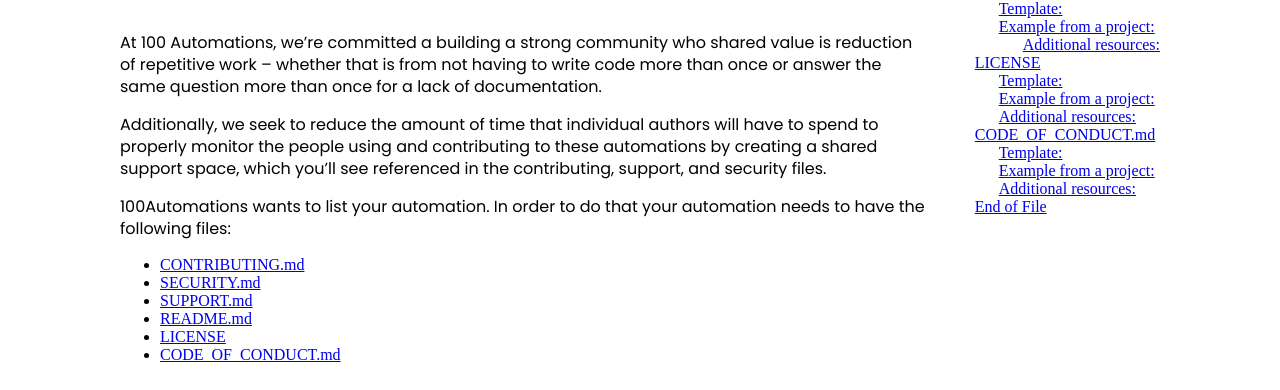
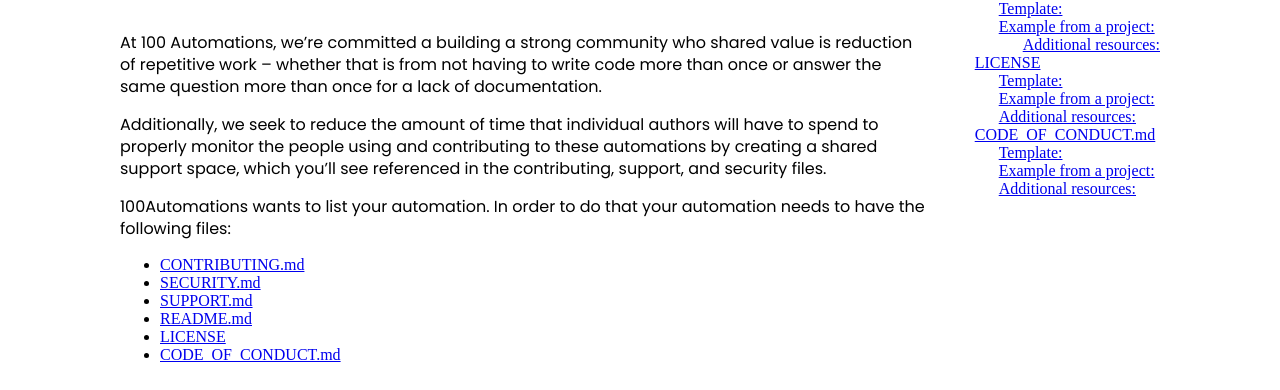
Before and after one commit to 100Automations/Website, a Jekyll site: the page built from _guides/community-support-for-automations.md, in a window 1280 px wide. Shown: the part 724-1114 px from the top of the page. Built offline with Jekyll 4.4.1, drawn with Linux system fonts in a browser that asks for light colours; some of the changed text lies outside the part shown.

Commit message:
removed footer

```diff
--- a/_guides/community-support-for-automations.md
+++ b/_guides/community-support-for-automations.md
@@ -129,10 +129,3 @@ If importing your automation from your own repository, add our [default Code of
 
 ### Additional resources:
 - See GitHub [Adding a code of conduct to your project](https://docs.github.com/en/free-pro-team@latest/github/building-a-strong-community/adding-a-code-of-conduct-to-your-project){:target="_blank"}
-
-<br/>
-
----
-## End of File
-
-To propose/submit changes please [edit](https://github.com/100Automations/Website/blob/master/_guides/community-support-for-automations.md){:target="_blank"} the markdown file for this guide
```
